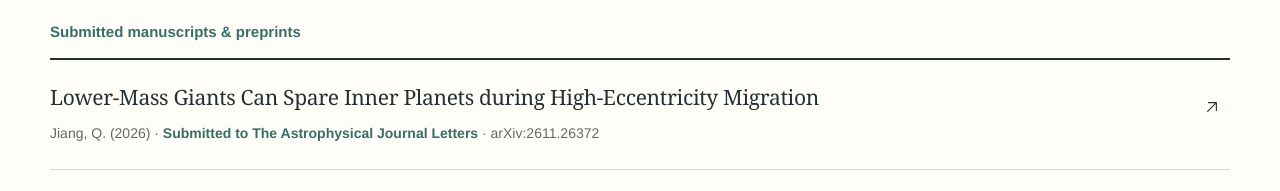
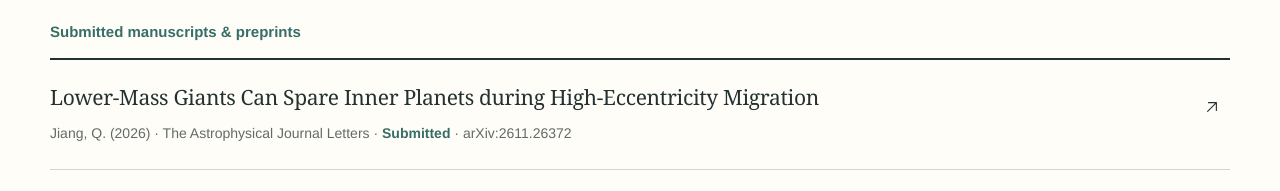
Before and after one commit to qunfengj/qunfengj.github.io, a plain HTML site: page index.html in a window 1280 px wide. Shown: the part 4620-4811 px from the top of the page. Drawn offline with Linux system fonts and the light colour scheme.

Commit message:
Match the ApJL preprint citation to nearby entries

```diff
--- a/index.html
+++ b/index.html
@@ -322,7 +322,7 @@
     <article class="paper-row"><div><h3><a href="https://doi.org/10.3847/1538-3881/aeb2fb" target="_blank" rel="noreferrer">Does Cumulative XUV Unify the Neptunian Desert?</a></h3><p>Jiang, Q. (2026) · The Astronomical Journal, 172, 306 · <span class="pub-status">Published 10 November 2026</span></p></div><a href="https://doi.org/10.3847/1538-3881/aeb2fb" aria-label="Read the cumulative XUV paper" target="_blank" rel="noreferrer"><svg class="glyph-arrow" viewBox="0 0 16 16" aria-hidden="true" focusable="false"><path d="M3 13 13 3M4 3h9v9" fill="none" stroke="currentColor" stroke-width="1.3" stroke-linecap="round" stroke-linejoin="round"/></svg></a></article>
     <article class="paper-row"><div><h3><a href="https://arxiv.org/abs/2609.06682" target="_blank" rel="noreferrer">An Outer Giant Excites and Constrains the Orbit of π Mensae d</a></h3><p>Jiang, Q. (2026) · The Astronomical Journal · <span class="pub-status">Accepted</span></p></div><a href="https://arxiv.org/abs/2609.06682" aria-label="Read the pi Mensae preprint" target="_blank" rel="noreferrer"><svg class="glyph-arrow" viewBox="0 0 16 16" aria-hidden="true" focusable="false"><path d="M3 13 13 3M4 3h9v9" fill="none" stroke="currentColor" stroke-width="1.3" stroke-linecap="round" stroke-linejoin="round"/></svg></a></article>
     <div class="paper-group-label">Submitted manuscripts &amp; preprints</div>
-    <article class="paper-row"><div><h3><a href="https://arxiv.org/abs/2611.26372" target="_blank" rel="noreferrer">Lower-Mass Giants Can Spare Inner Planets during High-Eccentricity Migration</a></h3><p>Jiang, Q. (2026) · <span class="pub-status">Submitted to The Astrophysical Journal Letters</span> · arXiv:2611.26372</p></div><a href="https://arxiv.org/abs/2611.26372" aria-label="Read the lower-mass giants preprint" target="_blank" rel="noreferrer"><svg class="glyph-arrow" viewBox="0 0 16 16" aria-hidden="true" focusable="false"><path d="M3 13 13 3M4 3h9v9" fill="none" stroke="currentColor" stroke-width="1.3" stroke-linecap="round" stroke-linejoin="round"/></svg></a></article>
+    <article class="paper-row"><div><h3><a href="https://arxiv.org/abs/2611.26372" target="_blank" rel="noreferrer">Lower-Mass Giants Can Spare Inner Planets during High-Eccentricity Migration</a></h3><p>Jiang, Q. (2026) · The Astrophysical Journal Letters · <span class="pub-status">Submitted</span> · arXiv:2611.26372</p></div><a href="https://arxiv.org/abs/2611.26372" aria-label="Read the lower-mass giants preprint" target="_blank" rel="noreferrer"><svg class="glyph-arrow" viewBox="0 0 16 16" aria-hidden="true" focusable="false"><path d="M3 13 13 3M4 3h9v9" fill="none" stroke="currentColor" stroke-width="1.3" stroke-linecap="round" stroke-linejoin="round"/></svg></a></article>
     <article class="paper-row" id="paper-cbp"><div><h3>A Stability Filter Hypothesis for Circumbinary Planets</h3><p>Jiang, Q., &amp; Lee, M. H. (2026) · The Astrophysical Journal · <span class="pub-status">Revised and resubmitted</span></p></div></article>
     <article class="paper-row"><div><h3><a href="https://arxiv.org/abs/2610.01053" target="_blank" rel="noreferrer">Planetary Eccentricity Enhances Inward Comet Transport but Suppresses Gentle Impacts</a></h3><p>Jiang, Q. (2026) · The Astronomical Journal · <span class="pub-status">Under review</span></p></div><a href="https://arxiv.org/abs/2610.01053" aria-label="Read the comet transport preprint" target="_blank" rel="noreferrer"><svg class="glyph-arrow" viewBox="0 0 16 16" aria-hidden="true" focusable="false"><path d="M3 13 13 3M4 3h9v9" fill="none" stroke="currentColor" stroke-width="1.3" stroke-linecap="round" stroke-linejoin="round"/></svg></a></article>
     <article class="paper-row"><div><h3><a href="https://arxiv.org/abs/2608.13269" target="_blank" rel="noreferrer">Stellar Tidal Systematics in Apsidal-Motion Searches for Circumbinary Planets: CH Ind and SW CMa</a></h3><p>Jiang, Q. (2026) · <span class="pub-status preprint">Preprint</span></p></div><a href="https://arxiv.org/abs/2608.13269" aria-label="Read the stellar tidal systematics preprint" target="_blank" rel="noreferrer"><svg class="glyph-arrow" viewBox="0 0 16 16" aria-hidden="true" focusable="false"><path d="M3 13 13 3M4 3h9v9" fill="none" stroke="currentColor" stroke-width="1.3" stroke-linecap="round" stroke-linejoin="round"/></svg></a></article>
```
